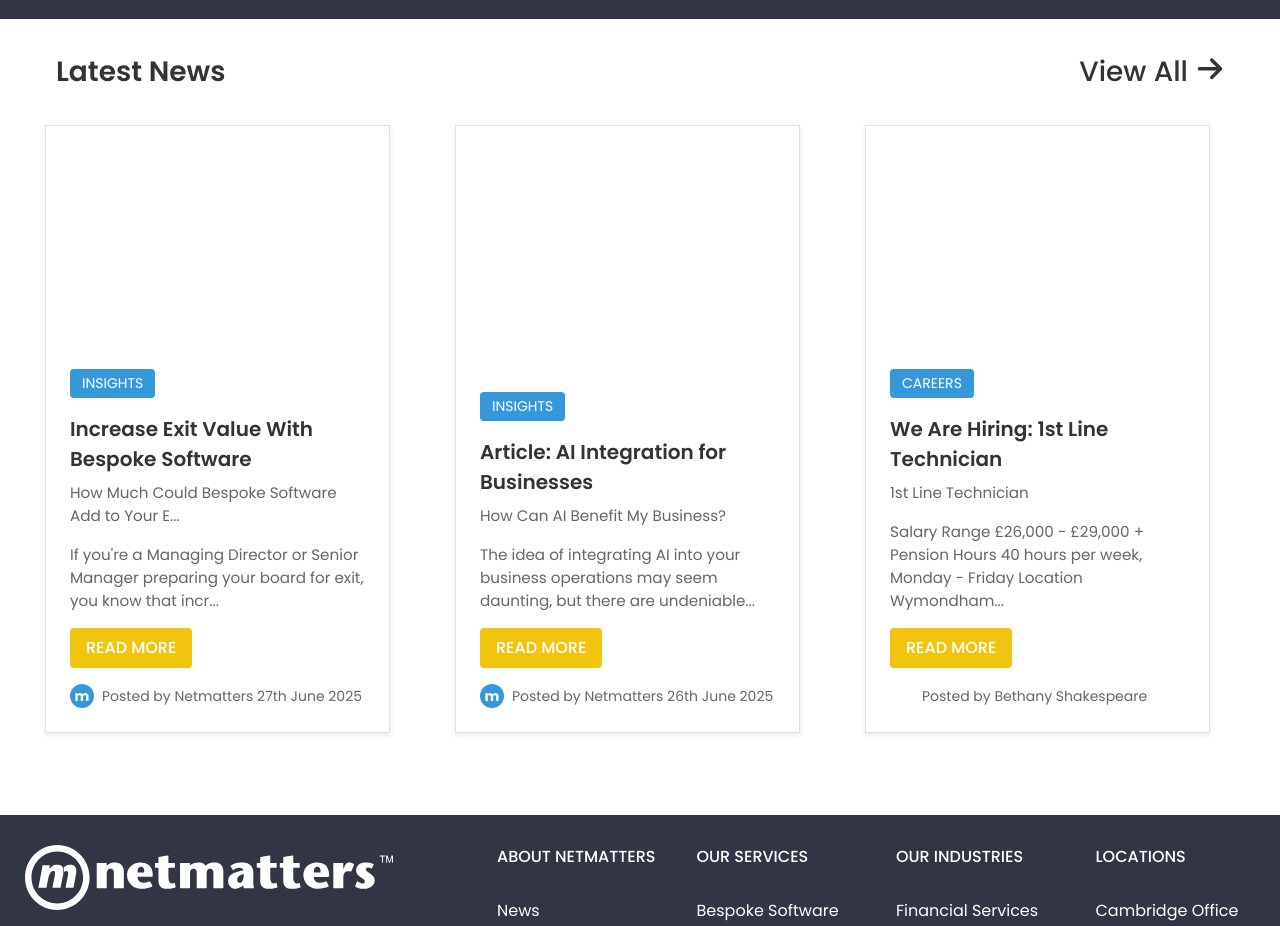
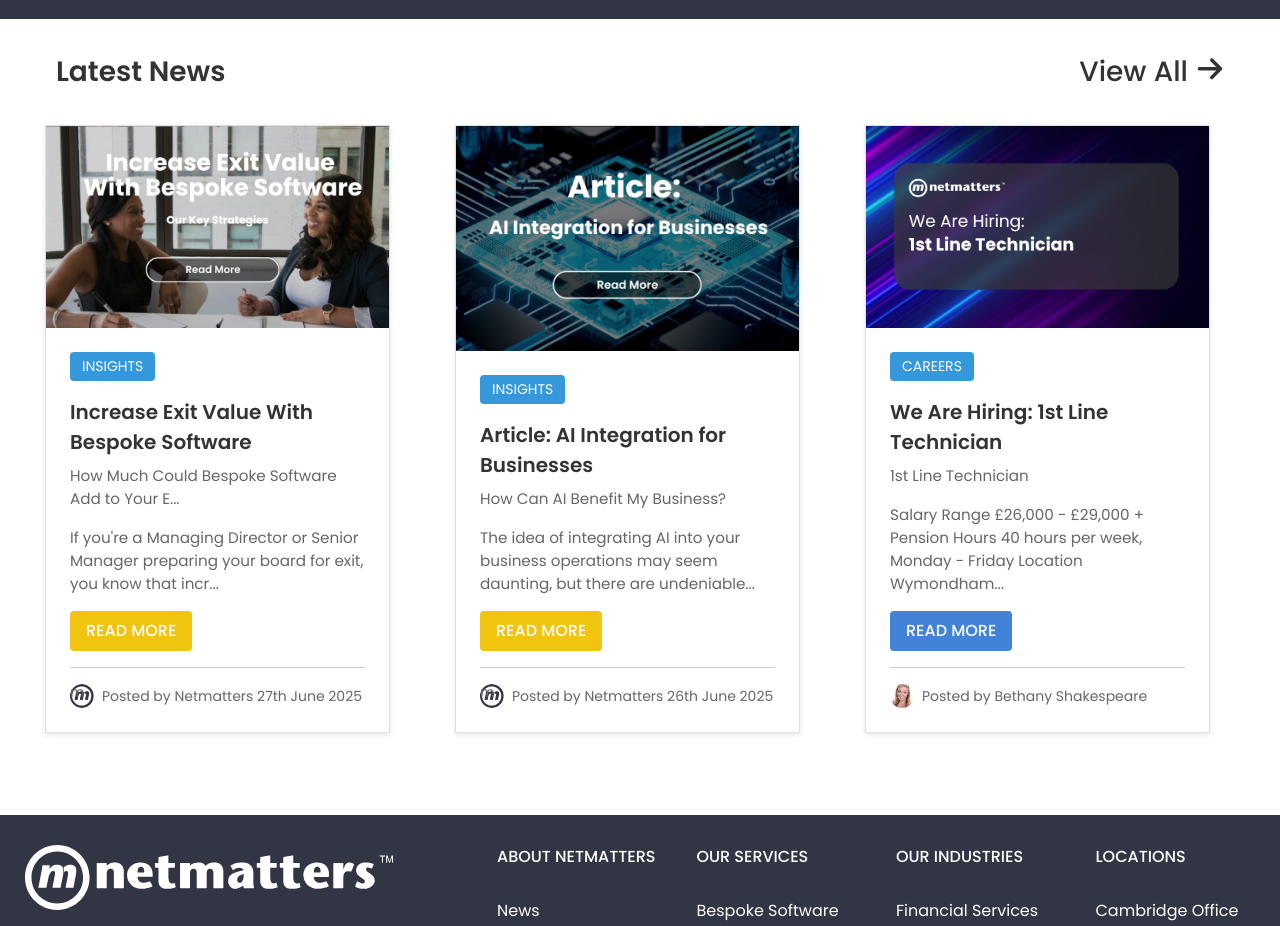
Before and after one commit to Fp901/site-replica, a plain HTML site: page index.html in a window 1280 px wide. Shown: the part 1120-2046 px from the top of the page. Drawn offline with Linux system fonts and the light colour scheme; files whose address does not match are found by name.

Commit message:
added images and styling to news sections. Now adjusting styling

```diff
--- a/index.html
+++ b/index.html
@@ -106,7 +106,7 @@
           </div>
           <div class="news-grid">
             <div class="news-item">
-              <div class="news-image" style="background-image: url('path/to/image1.jpg');"></div>
+              <div class="news-image" style="background-image: url('assets/images/how-much-could-vKZG.png');"></div>
               <div class="news-content">
                 <span class="category">INSIGHTS</span>
                 <h3>Increase Exit Value With Bespoke Software</h3>
@@ -114,13 +114,13 @@
                 <p>If you're a Managing Director or Senior Manager preparing your board for exit, you know that incr...</p>
                 <a href="#" class="read-more">READ MORE</a>
                 <div class="news-meta">
-                  <span class="logo">m</span>
+                  <span class="author-image" style="background-image: url('assets/images/netmatters-ltd-VXAv.png');">m</span>
                   <span>Posted by Netmatters 27th June 2025</span>
                 </div>
               </div>
             </div>
             <div class="news-item">
-              <div class="news-image" style="background-image: url('path/to/image2.jpg');"></div>
+              <div class="news-image" style="background-image: url('assets/images/how-can-ai-L9M0.png');"></div>
               <div class="news-content">
                 <span class="category">INSIGHTS</span>
                 <h3>Article: AI Integration for Businesses</h3>
@@ -128,21 +128,21 @@
                 <p>The idea of integrating AI into your business operations may seem daunting, but there are undeniable...</p>
                 <a href="#" class="read-more">READ MORE</a>
                 <div class="news-meta">
-                  <span class="logo">m</span>
+                  <span class="author-image" style="background-image: url('assets/images/netmatters-ltd-VXAv.png');">m</span>
                   <span>Posted by Netmatters 26th June 2025</span>
                 </div>
               </div>
             </div>
             <div class="news-item">
-              <div class="news-image" style="background-image: url('path/to/image3.jpg');"></div>
+              <div class="news-image" style="background-image: url('assets/images/1st-line-technician-1QNr.png');"></div>
               <div class="news-content">
                 <span class="category">CAREERS</span>
                 <h3>We Are Hiring: 1st Line Technician</h3>
                 <p>1st Line Technician</p>
                 <p>Salary Range £26,000 - £29,000 + Pension Hours 40 hours per week, Monday - Friday Location Wymondham...</p>
-                <a href="#" class="read-more">READ MORE</a>
+                <a href="#" class="read-more-blue">READ MORE</a>
                 <div class="news-meta">
-                  <span class="author-image" style="background-image: url('path/to/author.jpg');"></span>
+                  <span class="author-image" style="background-image: url('assets/images/bethany-shakespeare-F6Iu.jpg');"></span>
                   <span>Posted by Bethany Shakespeare</span>
                 </div>
               </div>
--- a/scss/_latest-news.scss
+++ b/scss/_latest-news.scss
@@ -114,12 +114,31 @@
           }
         }
 
+        .read-more-blue {
+          display: inline-block;
+          background: #4183D7;
+          color: #fff;
+          padding: 0.5rem 1rem;
+          border-radius: 4px;
+          text-decoration: none;
+          font-weight: 500;
+          transition: background 0.3s ease;
+
+          &:hover {
+            background: #e0b107;
+          }
+        }
+
         .news-meta {
           display: flex;
           align-items: center;
           margin-top: 1rem;
           font-size: 0.875rem;
           color: #666;
+
+          /* 👇 Divider added */
+          padding-top: 1rem;
+          border-top: 1px solid #ccc;
 
           .logo {
             width: 24px;
```
Also changed, not shown: assets/images/1st-line-technician-1QNr.png (added), assets/images/bethany-shakespeare-F6Iu.jpg (added), assets/images/how-can-ai-L9M0.png (added), assets/images/how-much-could-vKZG.png (added), assets/images/netmatters-ltd-VXAv.png (added), css/main.css, 1 other file.
